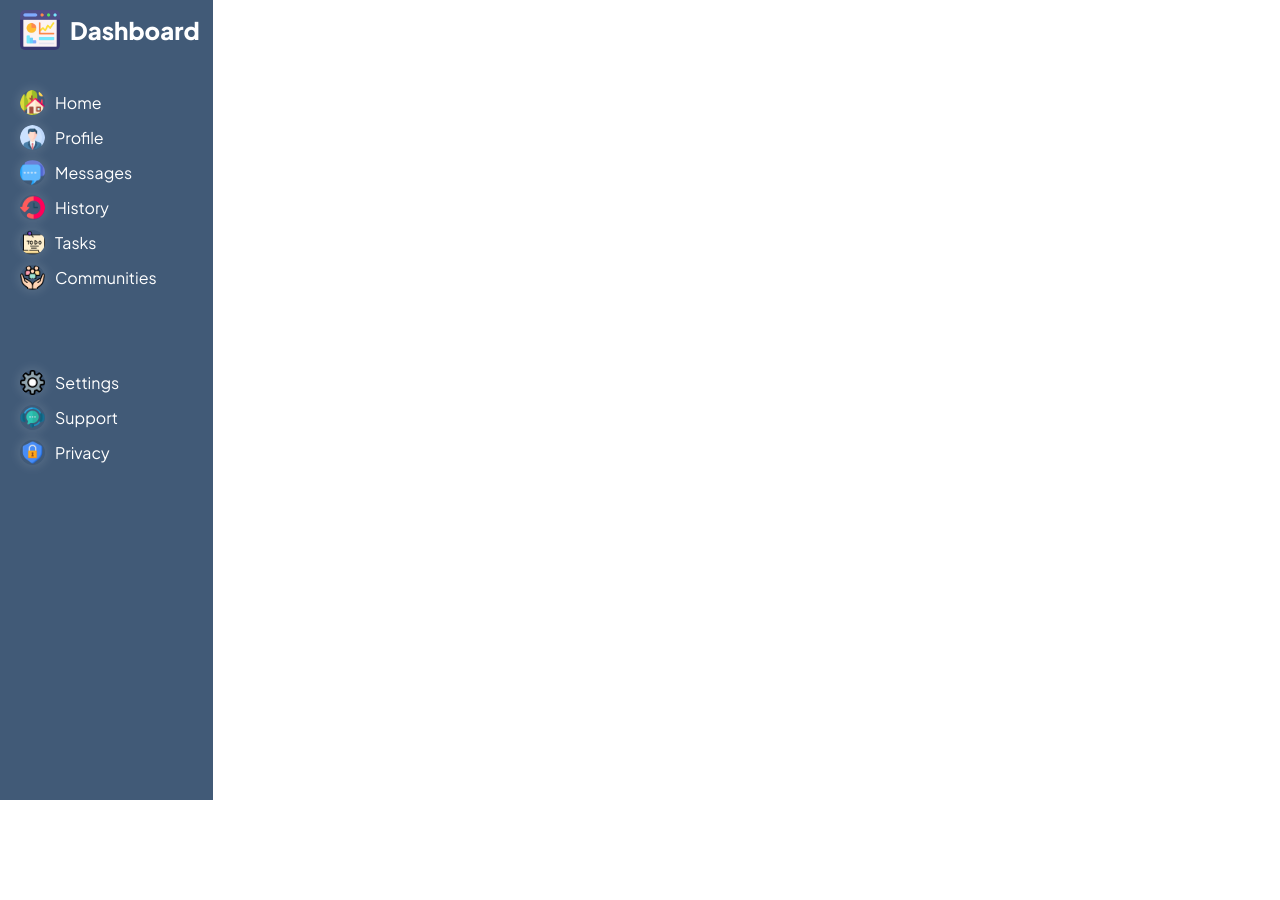
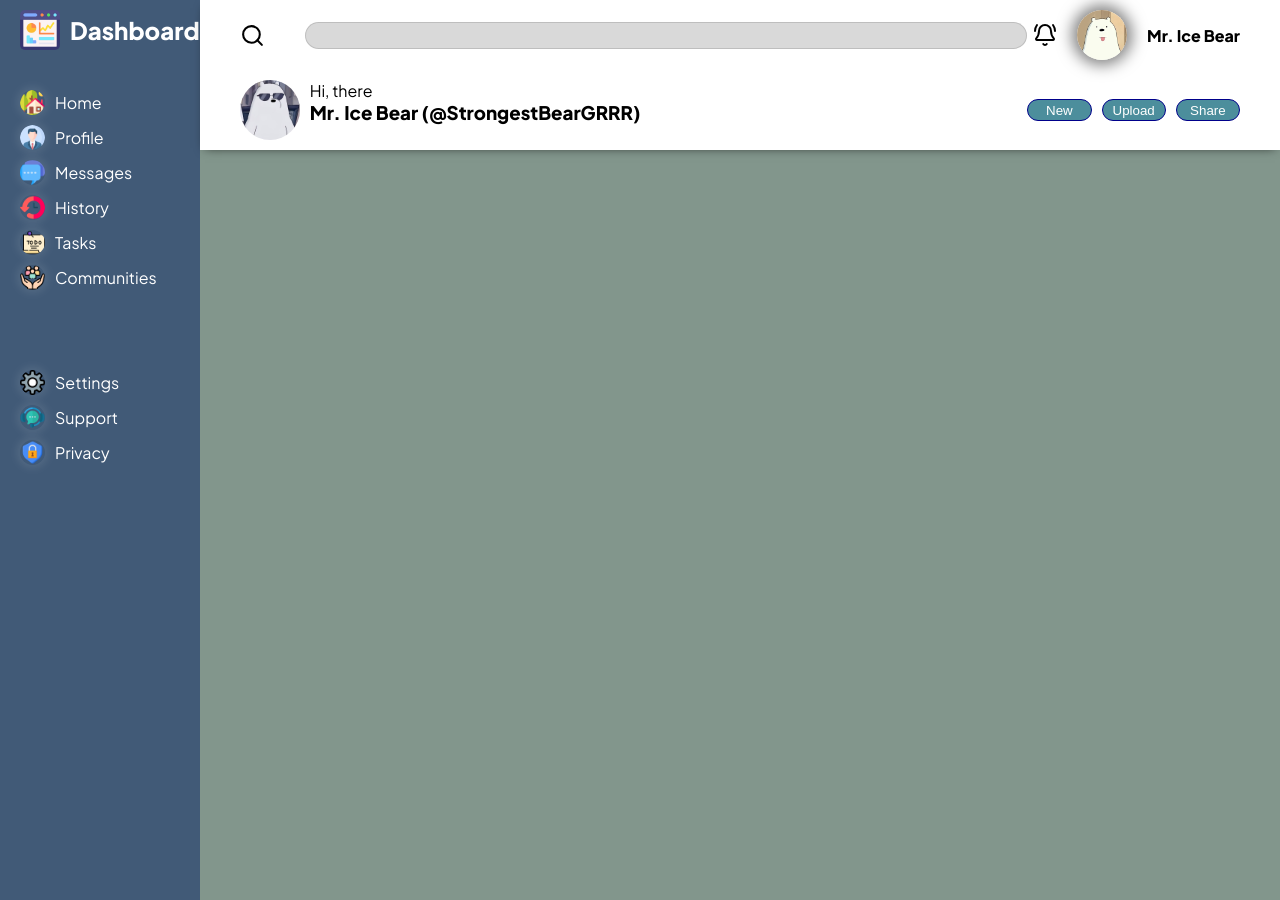
Before and after one commit to pri-cd/admin-dashboard-project, a plain HTML site: page index.html in a window 1280 px wide. Before the commit the page ends 800 px from the top, so only its background shows below. Drawn offline with Linux system fonts and the light colour scheme.

Commit message:
Fix naming in CSS, Completed header.

```diff
--- a/assets/styles.css
+++ b/assets/styles.css
@@ -1,6 +1,11 @@
 * {
     padding: 0px;
     margin: 0px;
+}
+
+:root {
+    --head-icon-height: 40px;
+    --normal-icon-height: 25px;
 }
 
 @font-face {
@@ -129,25 +134,20 @@
     font-display: swap;
 }
 
-* {
-    margin: 0px;
-    padding: 0px;
-}
-
 body {
     height: 100vh;
+    height: 100dvh;
+    overflow: hidden;
 
     display: grid;
-    grid-template-columns: minmax(200px, 1fr) 5fr;
+    grid-template-columns: auto 1fr;
     font-family: 'Plus Jakarta Sans';
 }
 
+/* Sidebar designing! ------------ */
 .sidebar {
     --sidebar-bg: #415a77;
     --sidebar-content: #ffffff;
-    --sidebar-main-icon-size: 40px;
-    --sidebar-other-icon-size: 25px;
-
 
     padding: 10px 0px 10px 20px;
     background-color: var(--sidebar-bg);
@@ -157,12 +157,12 @@ body {
 .sidebar .dashboard {
     display: grid;
     gap: 10px;
-    grid-template-columns: var(--sidebar-main-icon-size) 1fr;
+    grid-template-columns: var(--head-icon-height) 1fr;
     align-items: center;
 }
 
 .sidebar .dashboard img {
-    height: var(--sidebar-main-icon-size);
+    height: var(--head-icon-height);
     border-radius: 5px;
 }
 
@@ -180,7 +180,7 @@ body {
     list-style-type: none;
 }
 
-.sidebar .navigation li a {
+.sidebar .navigation a {
     text-decoration: none;
     color: var(--sidebar-content);
 
@@ -189,13 +189,127 @@ body {
     gap: 10px;
 }
 
-.sidebar .navigation li a img {
-    height: var(--sidebar-other-icon-size);
+.sidebar .navigation img {
+    height: var(--normal-icon-height);
     border-radius: 50%;
     box-shadow: 0px 0px 10px 3px rgba(255, 255, 255, 0.1);
 }
 
+/* Main content designing ------------ */
+.main_content {
+    --search-bar-width: 700px;
+    --search-bar-height: 25px;
 
-main {
+    --user-icon-height: 50px;
+    --user-max-icon-height: 60px;
+
+    --btn-height: 20px;
+    --btn-bg: rgb(0 95 115 / 0.7);
+
+    --section-bg: #82968C;
+
     grid-column: 2 / 3;
+    display: grid;
+    grid-template-rows: 1fr 5fr;
 }
+
+.main_content .header {
+    position: relative;
+    z-index: 10;
+    box-shadow: 0 3px 10px -5px rgba(0, 0, 0, 0.7);
+}
+
+.main_content .top_header {
+    display: flex;
+
+    align-items: center;
+    justify-content: space-between;
+    padding: 10px 40px;
+}
+
+.main_content .search {
+    display: flex;
+    gap: 40px;
+    align-items: center;
+}
+
+.main_content .search img {
+    height: var(--normal-icon-height);
+}
+
+.main_content .top_header label {
+    display: grid;
+    align-items: center;
+}
+
+.main_content .top_header input {
+    width: var(--search-bar-width);
+    height: var(--search-bar-height);
+
+    padding: 0px 10px;
+    border-radius: 30px;
+    border: 0.5px solid rgb(128 128 128 / 0.3);
+    background-color: rgb(128 128 128 / 0.3);
+}
+
+.main_content .user_image {
+    height: var(--user-icon-height);
+    border-radius: 50%;
+    box-shadow: 0px 0px 15px 5px rgb(0 0 0 / 0.5);
+}
+
+.main_content .top_left_header {
+    display: flex;
+    gap: 20px;
+    align-items: center;
+}
+
+.main_content h4 {
+    font-size: 16px;
+    font-weight: bold;
+}
+
+.main_content .introduction {
+    display: flex;
+    flex-direction: row;
+    gap: 10px;
+}
+
+.main_content .bottom_header {
+    display: flex;
+    flex-direction: row;
+    gap: 10px;
+
+    padding: 10px 40px;
+    justify-content: space-between;
+    align-items: center;
+}
+
+.main_content .bottom_header img {
+    height: var(--user-max-icon-height);
+    border-radius: 50%;
+}
+
+.main_content .bottom_header_actions {
+    display: grid;
+    grid-template-columns: repeat(3, 1fr);
+    gap: 10px;
+}
+
+.main_content .bottom_header .action_btn {
+    padding: 10px;
+    height: 20px;
+
+    display: flex;
+    align-items: center;
+    justify-content: center;
+
+    border: 1px solid darkblue;
+    border-radius: 50px;
+    background-color: var(--btn-bg);
+    color: #ffffff;
+}
+
+.article_section {
+    background-color: var(--section-bg);
+}
--- a/index.html
+++ b/index.html
@@ -34,7 +34,39 @@
     </aside>
 
     <main class="main_content">
+        <header class="header">
 
+            <div class="top_header">
+                <search class="search">
+                    <label for="search"><img src="./assets/MainIcons/search.svg" alt=""></label>
+                    <input type="text" id="search" name="search">
+                </search>
+
+                <div class="top_left_header">
+                    <img class="notification" id="notification" src="./assets/MainIcons/notification.svg" alt="">
+                    <img class="user_image" id="user_image" src="./assets/User/user.jpg" alt="">
+                    <h4>Mr. Ice Bear</h4>
+                </div>
+            </div>
+
+            <div class="bottom_header">
+                <div class="introduction">
+                    <img src="./assets/User/user-other.jpg" alt="">
+                    <div class="introduction_text">
+                        <p>Hi, there</p>
+                        <h3>Mr. Ice Bear (@StrongestBearGRRR)</h3>
+                    </div>
+                </div>
+
+                <div class="bottom_header_actions">
+                    <button class="action_btn new_btn" id="new_btn">New</button>
+                    <button class="action_btn upload_btn" id="upload_btn">Upload</button>
+                    <button class="action_btn share_btn" id="share_btn">Share</button>
+                </div>
+            </div>
+        </header>
+
+        <section class="article_section"></section>
     </main>
 </body>
 
```
Also changed, not shown: assets/User/bunny.jpg (deleted), assets/User/user-other.jpg (added), assets/User/user.jpg (added).
